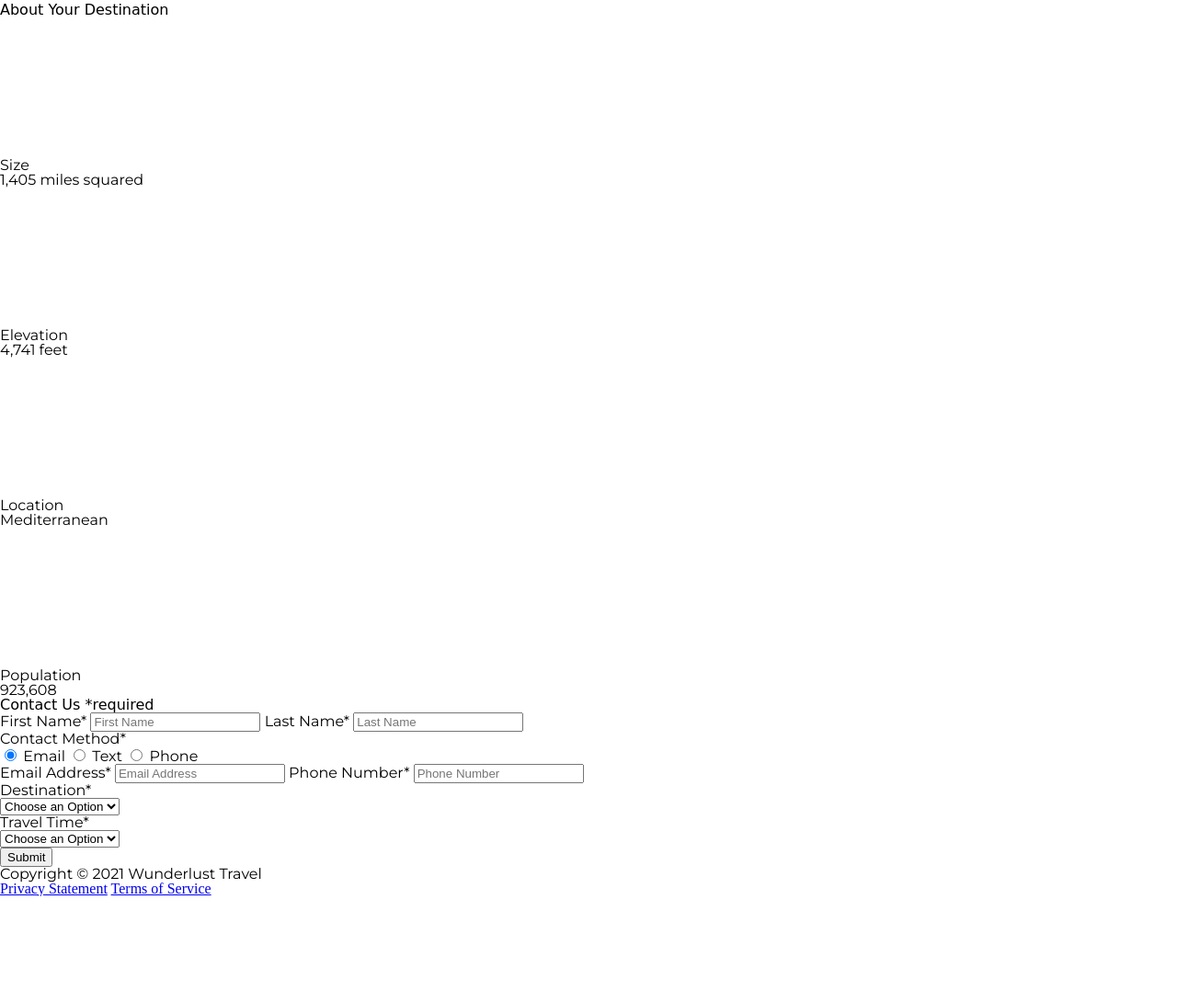
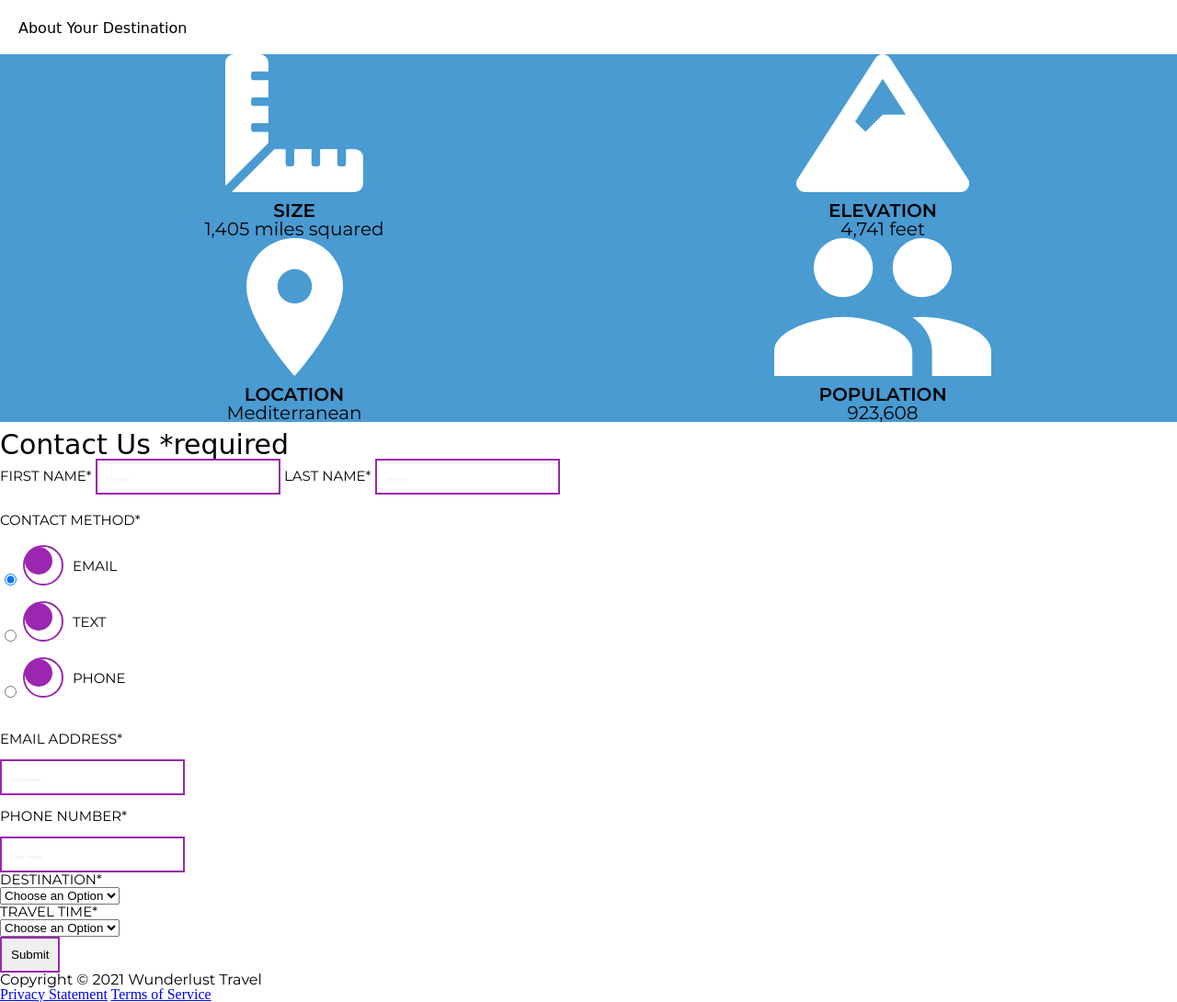
Before and after one commit to 1227427541/wunderlust, a plain HTML site: page index.html in a window 1280 px wide. Shown: the part 4547-5637 px from the top of the page at 92% size. Before the commit the page ends 5522 px from the top, so only its background shows below. Drawn offline with Linux system fonts and the light colour scheme; a web font is replaced by a local one.

Commit message:
Update styles.css

```diff
--- a/styles.css
+++ b/styles.css
@@ -277,7 +277,119 @@ header #logo{
     line-height: 10px;
 }
 
+#about div {
+    background-color: var(--blue);
+    display: grid;
+    grid-template-columns: repeat(2, 1fr);
+    text-align: center;
+}
 
+#about section {
+    display: flex;
+    flex-direction: column;
+    align-items: center;
+}
+
+#about img {
+    margin-bottom: 10px;
+}
+
+#about h3 {
+    font-size: 30x;
+    padding: 20px;
+}
+
+#about h4 {
+    font-weight: bold;
+    font-size: 20px;
+    text-align: center;
+    text-transform: uppercase;
+}
+
+#about p {
+    font-size: 20px;
+}
+
+#contact {
+    display: flex;
+    flex-direction: column;
+}
+
+#contact h3 {
+    font-size: 30px;
+    margin-top: 10px;
+}
+
+form.form-required {
+    font-size: 8x;
+}
+
+form label {
+    font-weight: 400;
+    font-size: 15px;
+    text-transform: uppercase;
+    margin-top: 15px;
+    margin-bottom: 5px;
+}
+
+form input {
+    border: 2px solid;
+    border-color: var(--purple);
+    padding: 10px;
+}
+
+form input::placeholder {
+    font-size: 5px;
+    color: var(--light-gray);
+}
+
+span .required {
+    color: var(--purple);
+}
+
+#nums fieldset {
+    margin: 20px 0;
+    padding: 0;
+}
+
+#nums legend {
+    font-weight: 400;
+    font-size: 15px;
+    text-transform: uppercase;
+    margin-top: 15px;
+    margin-bottom: 5px;
+}
+
+#nums label {
+    display: flex;
+    align-items: center;
+    margin-bottom: 15px;
+}
+
+.radio-control {
+    display: inline-block;
+    width: 40px;
+    height: 40px;
+    border: 2px solid;
+    border-color: var(--purple);
+    border-radius: 50%;
+    margin-right: 10px;
+    position: relative;
+}
+
+.radio-control::before {
+    content: "";
+    display: block;
+    width: 30px;
+    height: 30px;
+    background-color: var(--purple);
+    position: absolute;
+    border-radius: 50%;
+}
+
+.radio-label {
+    font-size: 15px;
+}
 /*Small Screens*/
 
 
```
